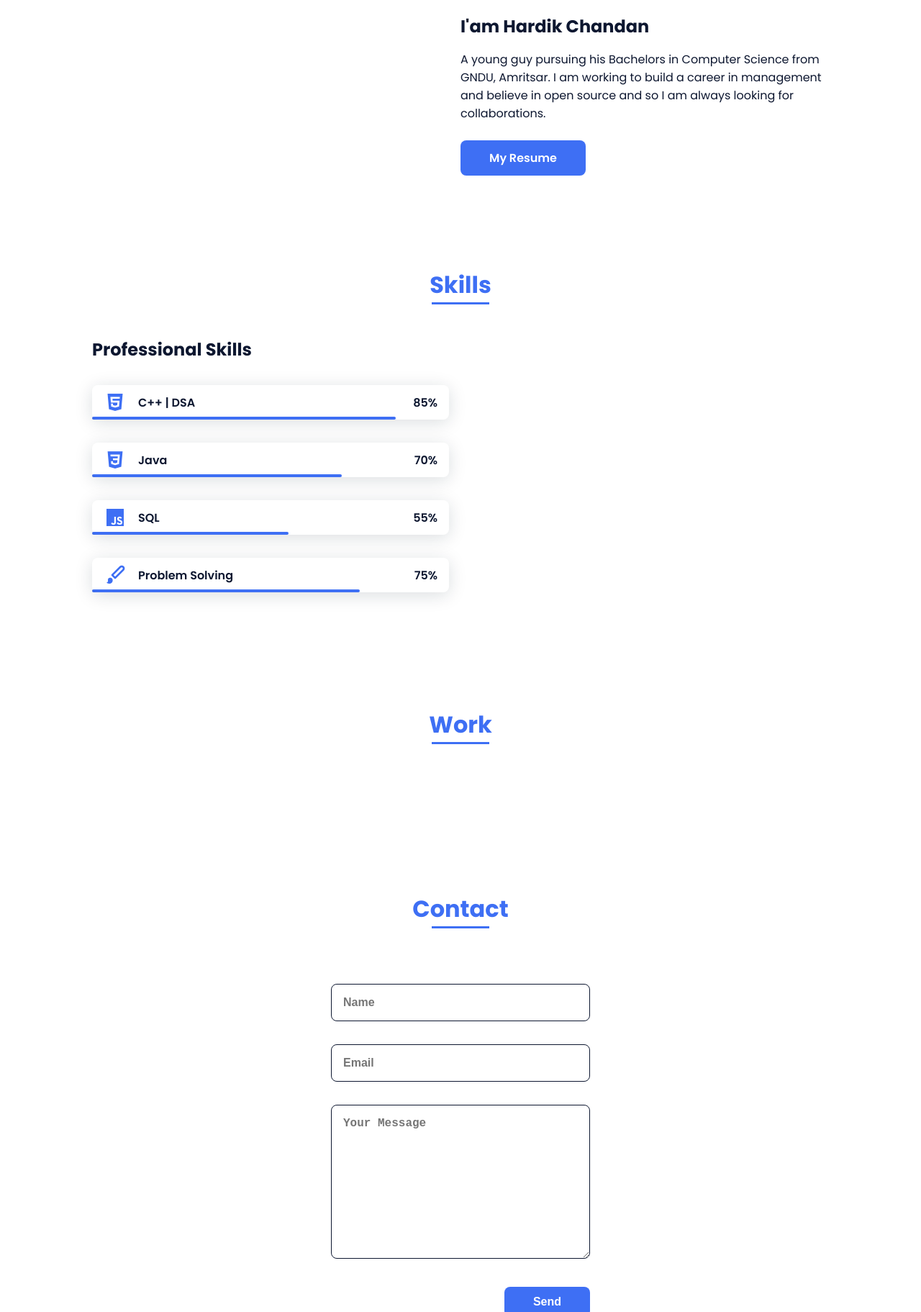
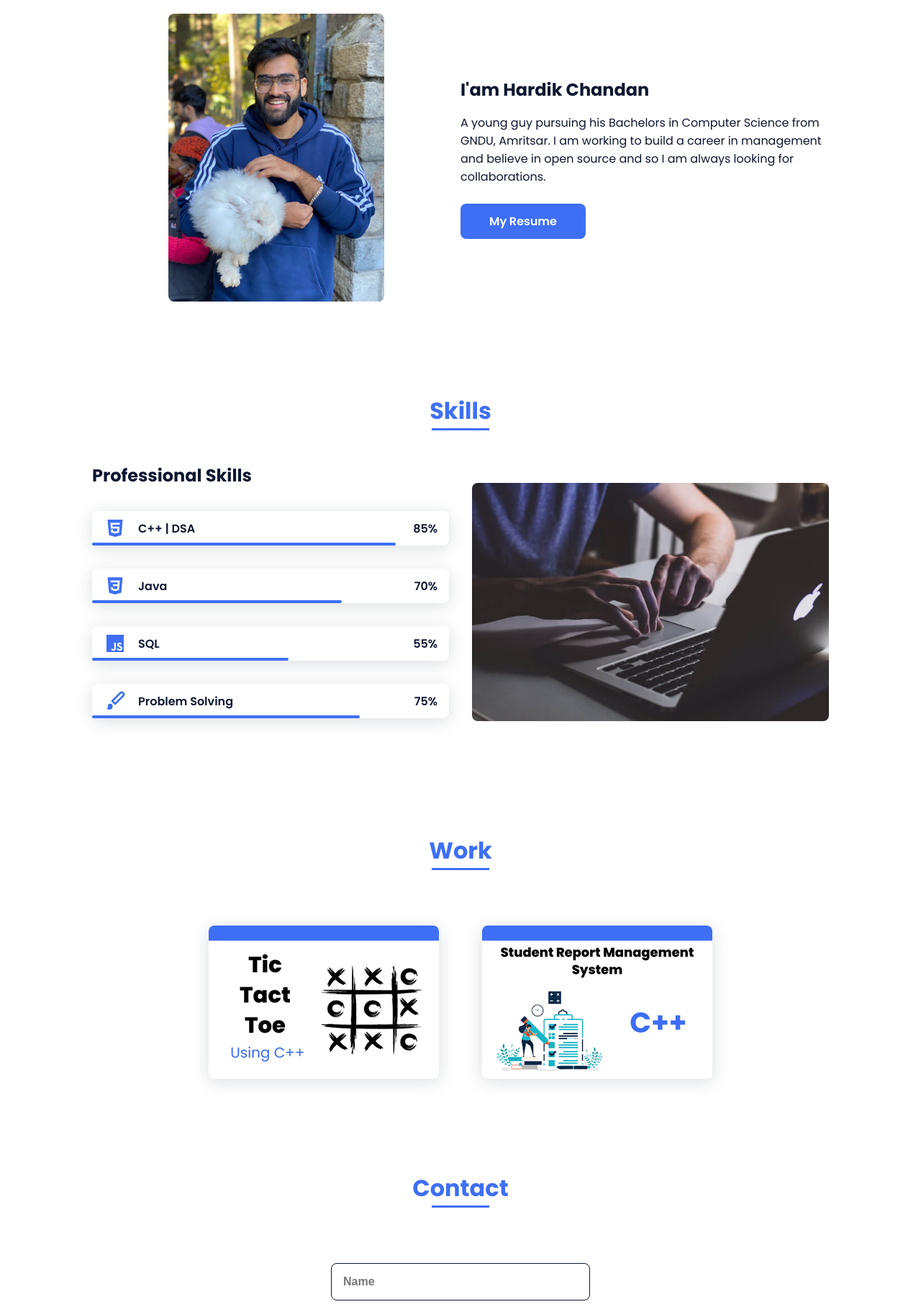
Before and after one commit to hardik-chandan/hardik-chandan.github.io, a plain HTML site: page index.html in a window 1280 px wide. Shown: the part 880-2703 px from the top of the page at 72% size. Drawn offline with nearby package versions, Linux system fonts and the light colour scheme.

Commit message:
Update index.html

```diff
--- a/index.html
+++ b/index.html
@@ -7,9 +7,9 @@
     <meta name="description" content="Checkout my portfolio. I am Solution-oriented and problem solver with a goal to get placed in a reputed company, which will allow me to enhance my skills and gain experience. Adept in communication, collaboration, and technical documentation." />
 
     <!--========== Favicons ==========-->
-    <link rel="apple-touch-icon" sizes="180x180" href="./assets/img/favicons/apple-touch-icon.png">
-    <link rel="icon" type="image/png" sizes="32x32" href="./assets/img/favicons/favicon-32x32.png">
-    <link rel="icon" type="image/png" sizes="16x16" href="./assets/img/favicons/favicon-16x16.png">
+    <link rel="apple-touch-icon" sizes="180x180" href="./assets/favicons/apple-touch-icon.png">
+    <link rel="icon" type="image/png" sizes="32x32" href="./assets/favicons/favicon-32x32.png">
+    <link rel="icon" type="image/png" sizes="16x16" href="./assets/favicons/favicon-16x16.png">
     <!-- <link rel="manifest" href="/site.webmanifest"> -->
 
     <link rel="stylesheet" href="./assets/css/styles.css">
@@ -65,7 +65,7 @@
                     </mask>
                     <g mask="url(#mask0)">
                         <path d="M9.19024 145.964C34.0253 76.5814 114.865 54.7299 184.111 29.4823C245.804 6.98884 311.86 -14.9503 370.735 14.143C431.207 44.026 467.948 107.508 477.191 174.311C485.897 237.229 454.931 294.377 416.506 344.954C373.74 401.245 326.068 462.801 255.442 466.189C179.416 469.835 111.552 422.137 65.1576 361.805C17.4835 299.81 -17.1617 219.583 9.19024 145.964Z"/>
-                        <image class="home__blob-img" x="50" y="60" href="./assets/img/perfil.png"/>
+                        <image class="home__blob-img" x="50" y="60" href="./assets/perfil.png"/>
                     </g>
                 </svg>
             </div>
@@ -77,7 +77,7 @@
 
             <div class="about__container bd-grid">
                 <div class="about__img">
-                    <img src="./assets/img/about.jpeg" alt="">
+                    <img src="./assets/about.jpeg" alt="">
                 </div>
 
                 <div>
@@ -147,7 +147,7 @@
                 </div>
 
                 <div>
-                    <img src="./assets/img/work3.jpg" alt="" class="skills__img">
+                    <img src="./assets/work3.jpg" alt="" class="skills__img">
                 </div>
             </div>
         </section>
@@ -158,10 +158,10 @@
 
             <div class="work__container bd-grid" style="display: flex;justify-content: center;gap: 60px;flex-wrap: wrap;">
                 <a href="https://github.com/hardik-chandan/tictactoe" class="work__img">
-                    <img src="./assets/img/work1.png" alt="">
+                    <img src="./assets/work1.png" alt="">
                 </a>
                 <a href="https://github.com/hardik-chandan/student-report-management-system" class="work__img">
-                    <img src="./assets/img/work2.png" alt="">
+                    <img src="./assets/work2.png" alt="">
                 </a>
             </div>
         </section>
```
